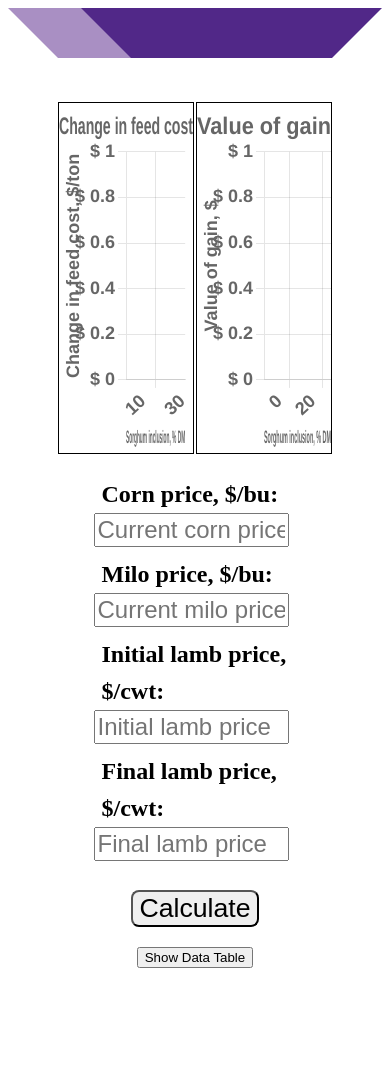
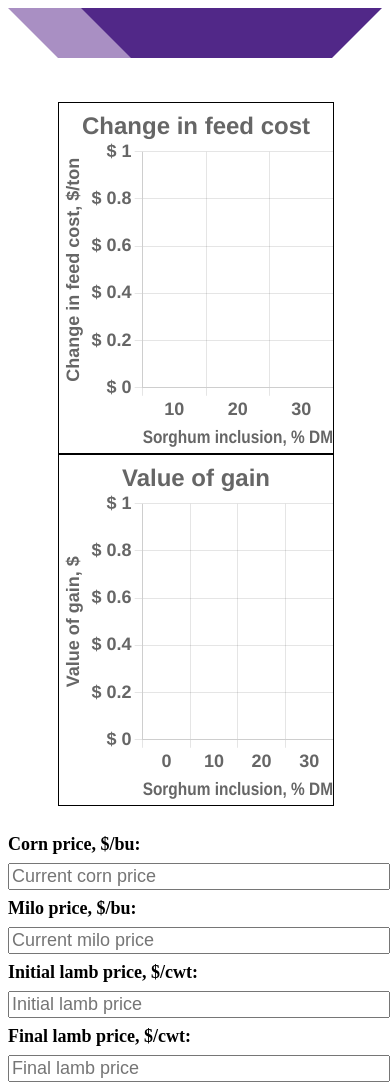
Before and after one commit to zumbaughca/VOG_calculator, a plain HTML site: page index.html in a window 390 px wide. Shown: the top 1085 px of the page. Before the commit the page ends 976 px from the top, so only its background shows below. Drawn offline with nearby package versions, Linux system fonts and the light colour scheme.

Commit message:
modify medie queries

```diff
--- a/chart.css
+++ b/chart.css
@@ -27,6 +27,19 @@
 
 @media screen and (max-width: 600px) {
     .right-chart {
-        width: 49%;
+        width: 100%;
+        height: 350px;
+        float: none;
+    }
+
+    .left-chart {
+        width: 100%;
+        height: 350px;
+        float: none;
+    }
+
+    .chart-container {
+        display: block;
+        height: auto;
     }
 }
--- a/index.css
+++ b/index.css
@@ -16,6 +16,7 @@
     font-weight: bold;
     float: left;
     line-height: 37px;
+    width: 50%;
 }
 
 
@@ -51,3 +52,64 @@
 .show-table-button {
     margin-top: 20px;
 }
+
+@media screen and (max-width: 1420px) {
+    .input-container {
+        width: 60%;
+    }
+
+    .input-label {
+        font-size: 24px;
+        width: 33%;
+    }
+}
+
+@media screen and (max-width: 1300px) {
+    .input-container {
+        width: 100%;
+    }
+    .inputs > input {
+        float: left;
+        font-size: 18px;
+    }
+
+    .inputs {
+        position: relative;
+        width: 75%;
+        left: 25%;
+        margin: auto;
+    }
+
+    .input-label {
+        font-size: 18px;
+    }
+}
+
+@media screen and (max-width: 800px) {
+    .input-container {
+        position: relative;
+        width: 50%;
+        height: 300px;
+        display: block;
+    }
+    .inputs {
+        width: 100%;
+        left: 0%;
+        top: 0%;
+        display: block;
+    }
+
+    .input-label {
+        width: 100%;
+    }
+
+    .inputs > input {
+        width: 100%;
+    }
+}
+
+@media screen and (max-width: 600px) {
+    .input-container {
+        width: 100%;
+    }
+}
```
